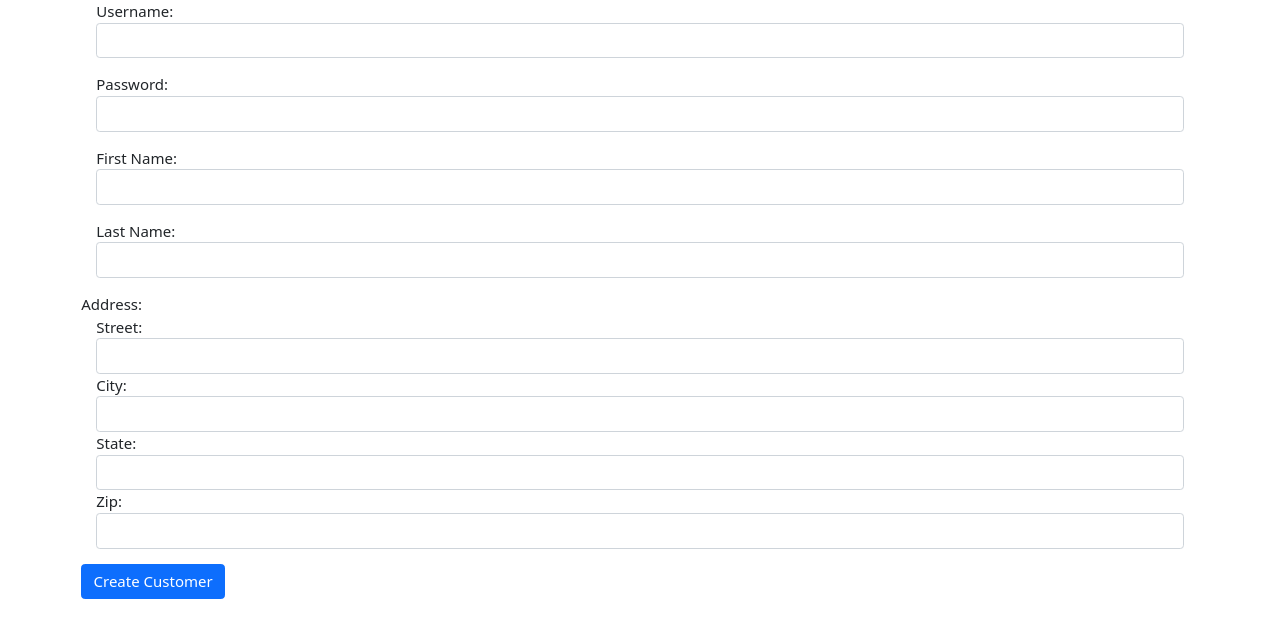
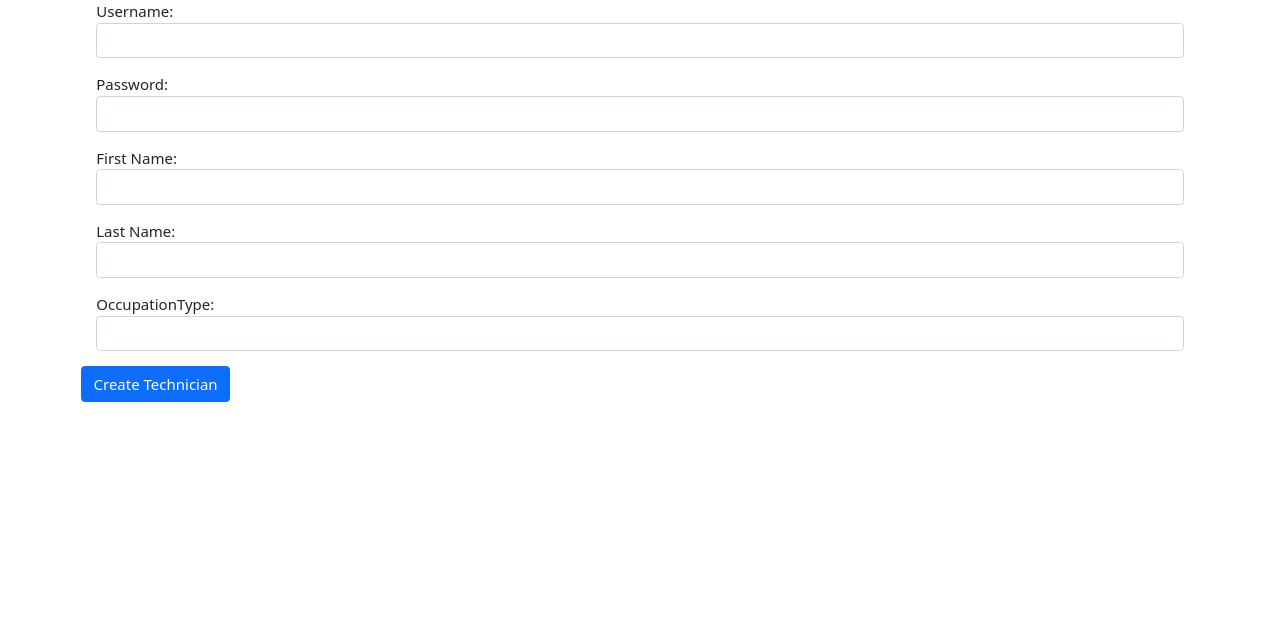
Before and after one commit to jad7qt/DatabaseProject, a PHP site: page /addTechnician.php in a window 1280 px wide. Shown: the top 638 px of the page. Run offline with PHP 8.4, Linux system fonts and the light colour scheme.

Commit message:
Fix Tech SQL

```diff
--- a/addTechnician.php
+++ b/addTechnician.php
@@ -4,10 +4,11 @@ require("customer-db.php");
 
 if ($_SERVER['REQUEST_METHOD'] == 'POST')
 {
-    if (!empty($_POST['actionBtn']) && ($_POST['actionBtn'] == "Create Customer"))
+    if (!empty($_POST['actionBtn']) && ($_POST['actionBtn'] == "Create Technician"))
     {
         addUser($_POST['username'], $_POST['password'], $_POST['type'], $_POST['fname'], $_POST['lname']);
-        addCustomer($_POST['username'], $_POST['st'], $_POST['city'], $_POST['state'], $_POST['zip']);
+        addTechnician($_POST['username'], $_POST['OccupationType']);
+        header("Location: homepage.php");
     }
 
 }
@@ -35,7 +36,7 @@ if ($_SERVER['REQUEST_METHOD'] == 'POST')
 
 <body>
 <div class="container">
-<form name="mainForm" action="addCustomer.php" method="post">
+<form name="mainForm" action="addTechnician.php" method="post">
         <div class="row mb-3 mx-3">
             Username:
             <input type="text" class="form-control" name="username" required />
@@ -52,19 +53,12 @@ if ($_SERVER['REQUEST_METHOD'] == 'POST')
             Last Name:
             <input type="text" class="form-control" name="lname" required/>
         </div>
-        Address:
         <div class="row mb-3 mx-3">
-            Street:
-            <input type="text" class="form-control" name="st" required/>
-            City:
-            <input type="text" class="form-control" name="city" required/>
-            State:
-            <input type="text" class="form-control" name="state" required/>
-            Zip:
-            <input type="text" class="form-control" name="zip" required/>
+            OccupationType:
+            <input type="text" class="form-control" name="OccupationType" required/>
         </div>
-        <input type="hidden" name="type" value="Customer" />
-        <input type="submit" class="btn btn-primary" name="actionBtn" value="Create Customer" title="class to add Customer/User" />
+        <input type="hidden" name="type" value="Technician" />
+        <input type="submit" class="btn btn-primary" name="actionBtn" value="Create Technician" title="class to add Technician/User" />
     </form>
 </div>
 </body>
--- a/customer-db.php
+++ b/customer-db.php
@@ -35,10 +35,22 @@ function addCustomer($username, $street, $city, $state, $zip)
     $statement2->closeCursor();
 }
 
-function addTechnician()
+function addTechnician($username, $OccupationType)
 {
     global $db;
-    $query = "";
+    $query1 = "SELECT UserID FROM User WHERE Username=:username";
+    $statement1 = $db->prepare($query1);
+    $statement1->bindValue(':username', $username);
+    $statement1->execute();
+    $usersID = $statement1->fetchAll();
+    $statement1->closeCursor();
+
+    $query2 = "INSERT INTO Technician(UserID, OccupationType) VALUES(:usersID, :OccupationType)";
+    $statement2 = $db->prepare($query2);
+    $statement2->bindValue(':usersID', $usersID[0]["UserID"]);
+    $statement2->bindValue(':OccupationType', $OccupationType);
+    $statement2->execute();
+    $statement2->closeCursor();
 }
 
 ?>
```
